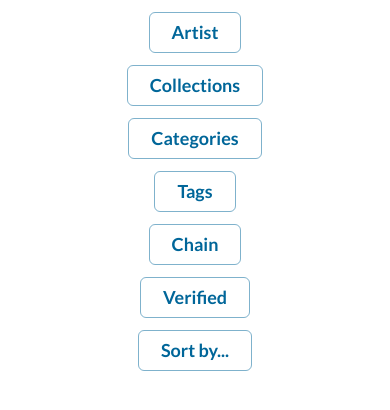
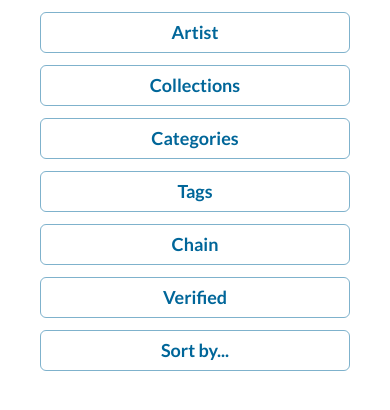
Before and after one commit to YPFront/NFT_Michael, a React (Create React App) app: page /selectTest in a window 390 px wide. Shown: the top 410 px of the page. Built offline with nearby package versions, Linux system fonts and the light colour scheme.

Commit message:
Responsive selects

```diff
--- a/src/components/SearchSelect/SearchSelect.tsx
+++ b/src/components/SearchSelect/SearchSelect.tsx
@@ -11,9 +11,18 @@ const useStyles = makeStyles((theme: Theme) =>
             position: 'relative',
             width: 'fit-content',
             margin: '0 auto',
+            paddingLeft: 8,
+            paddingRight: 8,
+            boxSizing: 'border-box',
             '&:focus': {
                 background: 'black',
             },
+            [theme.breakpoints.down('sm')]: {
+                width: '100%',
+                '& button': {
+                    width: '100%'
+                }
+            }
         },
         menuWrapper: {
             borderRadius: 8,
--- a/src/pages/SelectTest/selectTest.tsx
+++ b/src/pages/SelectTest/selectTest.tsx
@@ -104,8 +104,8 @@ export default function SelectTest({}: Props) {
 
     return (
         <ThemeProvider theme={PortionTheme}>
-            <Box display='flex' justifyContent='space-between' flexWrap='wrap'>
-                <Box display='flex' gridGap={20} className={classes.filter}>
+            <Box display='flex' justifyContent='space-between' flexWrap='wrap' px={4}>
+                <Box display='flex' className={classes.filter}>
                     <Box>
                         <SearchSelect options={groupedOptions} popupPosition={xsMatch ? 'center' : 'left'} searchMode={true} groupMode={true} label='Artist' />
                     </Box>
```
